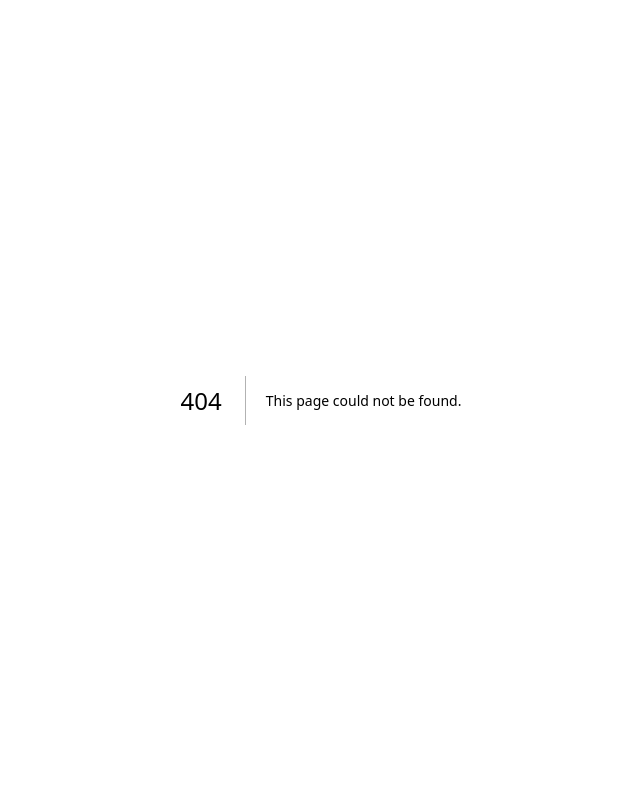
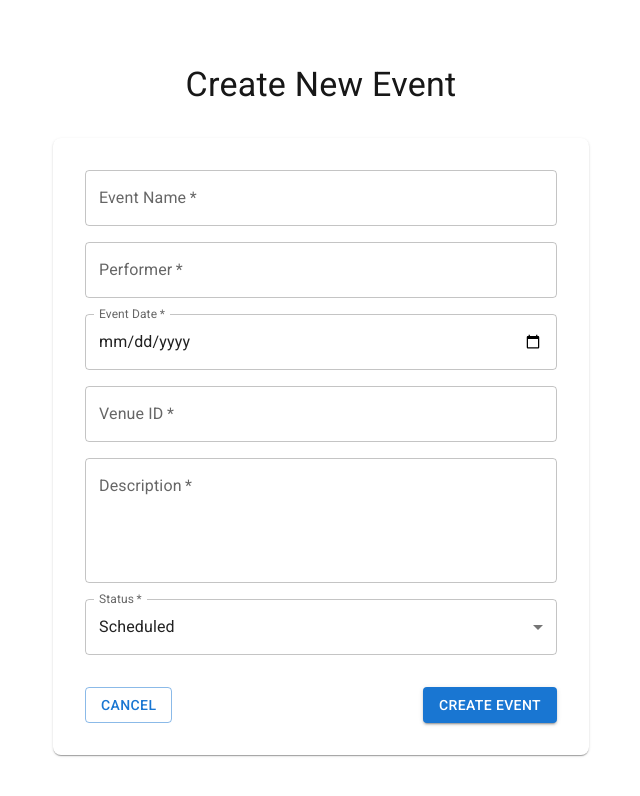
Before and after one commit to ckhsc17/OpenTicket, a Next.js app in the folder frontend/: page /create_event in a window 1280 px wide. Before the commit this address had no page. Shown: the top 796 px of the page, without its empty margins (319-959 px from the left). Built offline with nearby package versions, Linux system fonts and the light colour scheme.

Commit message:
create new event

```diff
--- /dev/null
+++ b/frontend/src/app/create_event/page.js
@@ -0,0 +1,161 @@
+'use client';
+import "../globals.css";
+import { useRouter } from 'next/navigation';
+import { useState } from 'react';
+import {
+    Box,
+    Typography,
+    TextField,
+    Button,
+    CircularProgress,
+    Alert,
+    Paper,
+} from '@mui/material';
+import axios from 'axios';
+
+export default function CreateEventPage() {
+    const router = useRouter();
+    const [formData, setFormData] = useState({
+        event_name: '',
+        performer: '',
+        event_date: '',
+        venue_id: '',
+        description: '',
+        status: 'Scheduled',
+    });
+    const [loading, setLoading] = useState(false);
+    const [success, setSuccess] = useState(null); // Track success state
+    const [error, setError] = useState(null); // Track error state
+
+    const handleChange = (e) => {
+        const { name, value } = e.target;
+        setFormData((prevData) => ({
+            ...prevData,
+            [name]: value,
+        }));
+    };
+
+    const handleSubmit = async (e) => {
+        e.preventDefault();
+        setLoading(true);
+        setError(null);
+        setSuccess(null);
+
+        try {
+            const token = localStorage.getItem('token');
+            const response = await axios.post('http://localhost:8000/events', formData, {
+                headers: {
+                    'Authorization': `Bearer ${token}`,
+                    'Content-Type': 'application/json',
+                },
+            });
+
+            setSuccess('Event created successfully!');
+            setTimeout(() => {
+                router.push('/events'); // Redirect to event list page
+            }, 2000);
+        } catch (err) {
+            console.error('Error creating event:', err);
+            setError('Failed to create event. Please try again.');
+        } finally {
+            setLoading(false);
+        }
+    };
+
+    return (
+        <Box sx={{ p: 4, maxWidth: 600, mx: 'auto', mt: 4 }}>
+            <Typography variant="h4" sx={{ textAlign: 'center', mb: 4 }}>
+                Create New Event
+            </Typography>
+            <Paper sx={{ p: 4, borderRadius: 2 }}>
+                <form onSubmit={handleSubmit}>
+                    <TextField
+                        name="event_name"
+                        label="Event Name"
+                        fullWidth
+                        required
+                        value={formData.event_name}
+                        onChange={handleChange}
+                        sx={{ mb: 2 }}
+                    />
+                    <TextField
+                        name="performer"
+                        label="Performer"
+                        fullWidth
+                        required
+                        value={formData.performer}
+                        onChange={handleChange}
+                        sx={{ mb: 2 }}
+                    />
+                    <TextField
+                        name="event_date"
+                        label="Event Date"
+                        type="date"
+                        fullWidth
+                        required
+                        value={formData.event_date}
+                        onChange={handleChange}
+                        sx={{ mb: 2 }}
+                        InputLabelProps={{ shrink: true }}
+                    />
+                    <TextField
+                        name="venue_id"
+                        label="Venue ID"
+                        type="number"
+                        fullWidth
+                        required
+                        value={formData.venue_id}
+                        onChange={handleChange}
+                        sx={{ mb: 2 }}
+                    />
+                    <TextField
+                        name="description"
+                        label="Description"
+                        fullWidth
+                        required
+                        multiline
+                        rows={4}
+                        value={formData.description}
+                        onChange={handleChange}
+                        sx={{ mb: 2 }}
+                    />
+                    <TextField
+                        name="status"
+                        label="Status"
+                        select
+                        fullWidth
+                        required
+                        value={formData.status}
+                        onChange={handleChange}
+                        sx={{ mb: 2 }}
+                        SelectProps={{
+                            native: true,
+                        }}
+                    >
+                        <option value="Scheduled">Scheduled</option>
+                        <option value="Canceled">Canceled</option>
+                        <option value="Completed">Completed</option>
+                    </TextField>
+                    {success && <Alert severity="success" sx={{ mb: 2 }}>{success}</Alert>}
+                    {error && <Alert severity="error" sx={{ mb: 2 }}>{error}</Alert>}
+                    <Box sx={{ display: 'flex', justifyContent: 'space-between', mt: 2 }}>
+                        <Button
+                            type="button"
+                            variant="outlined"
+                            onClick={() => router.push('/events')}
+                        >
+                            Cancel
+                        </Button>
+                        <Button
+                            type="submit"
+                            variant="contained"
+                            disabled={loading}
+                        >
+                            {loading ? <CircularProgress size={24} /> : 'Create Event'}
+                        </Button>
+                    </Box>
+                </form>
+            </Paper>
+        </Box>
+    );
+}
--- a/frontend/src/app/page.js
+++ b/frontend/src/app/page.js
@@ -81,7 +81,7 @@ export default function HomePage() {
         <Button //待修改
           variant="contained"
           color="primary"
-          onClick={() => router.push('/events')}
+          onClick={() => router.push('/create_event')}
         >
           創建新活動
         </Button>
```
